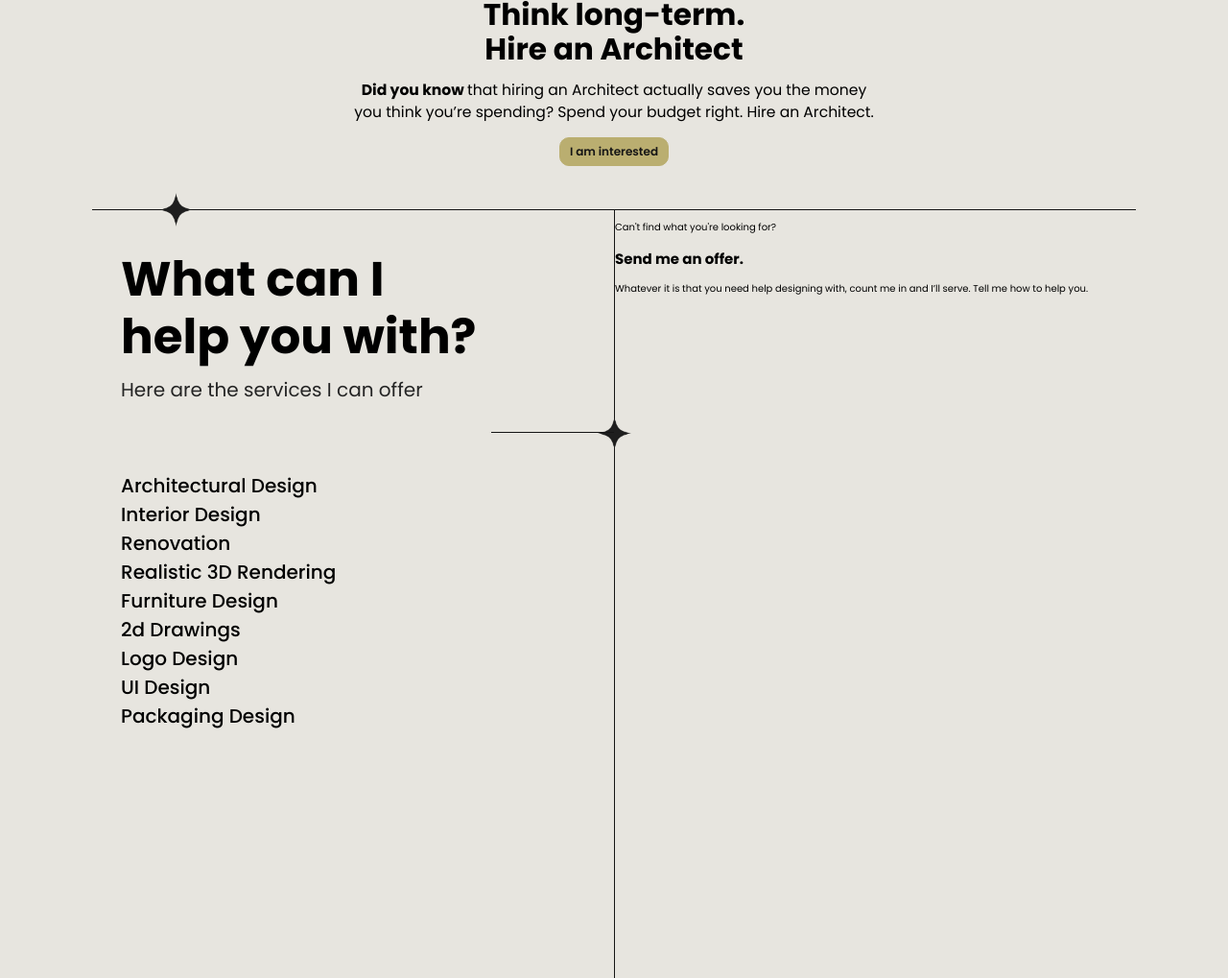
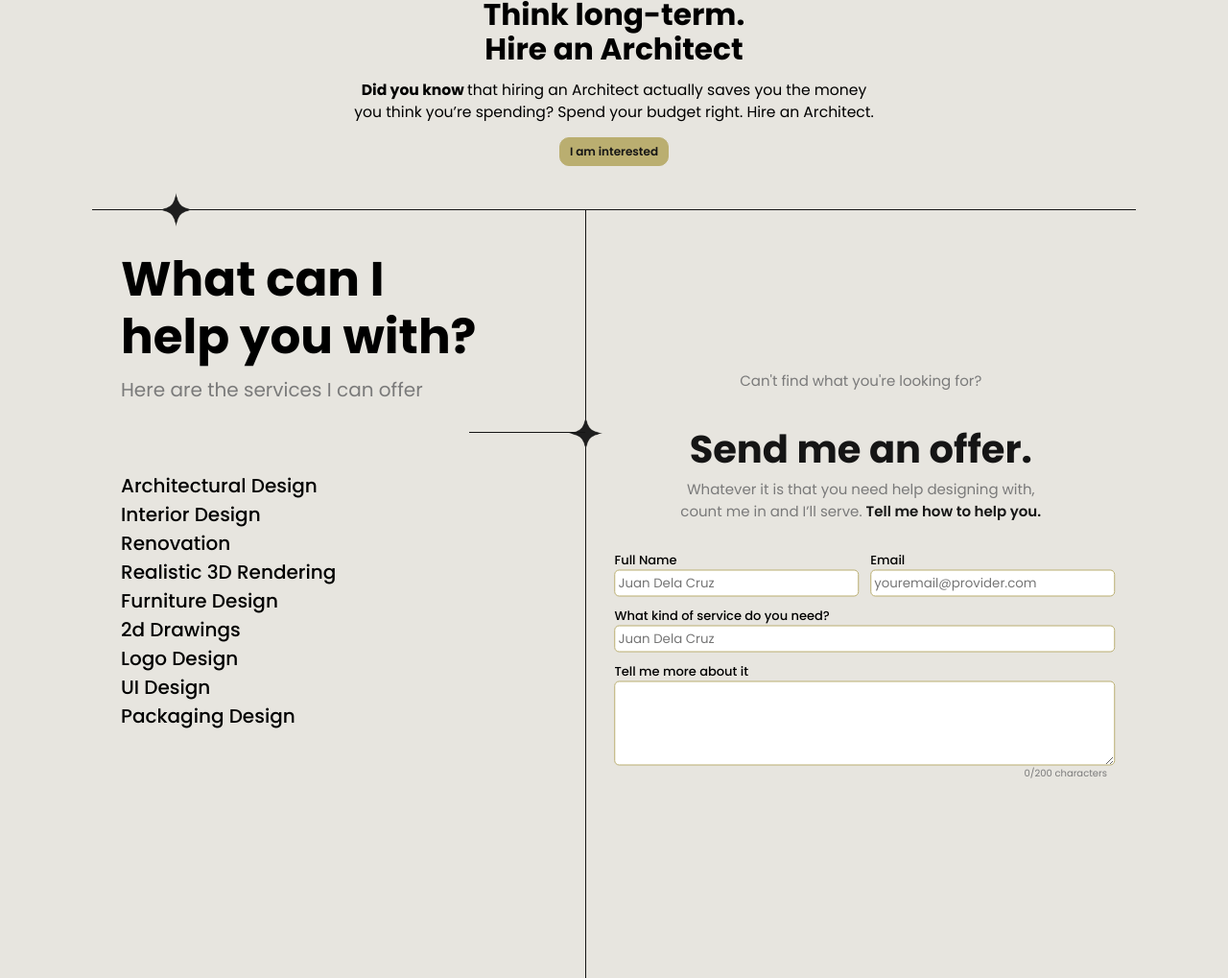
Before and after one commit to Layyl/layyl.github.io, a plain HTML site: page index.html in a window 1280 px wide. Shown: the part 1668-2687 px from the top of the page at 96% size. Drawn offline with nearby package versions, Linux system fonts and the light colour scheme.

Commit message:
Services section front end now completed

```diff
--- a/index.html
+++ b/index.html
@@ -97,10 +97,37 @@
             </ul>
         </div>
     </div>
-    <div class="services_form">
-        <p>Can't find what you're looking for?</p>
-        <h2>Send me an offer.</h2>
-        <p>Whatever it is that you need help designing with, count me in and I’ll serve. <span>Tell me how to help you.</span></p>
+    <div class="services-form">
+        <div class="form-text">
+            <p>Can't find what you're looking for?</p>
+            <h1>Send me an offer.</h1>
+            <p>Whatever it is that you need help designing with,<br>count me in and I’ll serve. <span>Tell me how to help you.</span></p>
+            <div class="form-inputs">
+                <form action="">
+                    <div class="flex-inputs">
+                        <div class="input-text">
+                            <label>Full Name</label>
+                            <input class = "name" type="text" placeholder="Juan Dela Cruz">
+                        </div>
+                        <div class="input-text">
+                            <label>Email</label>
+                            <input class = "email" type="email" placeholder="youremail@provider.com">
+                        </div>
+                    </div>
+                    <div class="input-text">
+                        <label>What kind of service do you need?</label>
+                        <input class = "service-needed" type="text" placeholder="Juan Dela Cruz">
+                    </div>
+                    <div class="input-text">
+                        <label>Tell me more about it</label>
+                            <div class="service-ta-container">
+                                <textarea class = "service-desc"></textarea>
+                                <p class = "char-limit">0/200 characters</p>
+                            </div>
+                    </div>
+                </form>
+            </div>
+        </div>
     </div>
 </section>
 </div>
--- a/style.css
+++ b/style.css
@@ -3,7 +3,7 @@
 
 :root{
     --clr-primary: #151515;
-    --clr-secondary: hsl(0, 0%, 14%);
+    --clr-secondary: hsl(0, 0%, 48%);
     --clr-accent: #BAAE70;
     --clr-accent-500: #938955;
     --clr-white: #e7e5df;
@@ -351,3 +351,84 @@ text-decoration-color: var(--clr-accent);
     right:-1.8rem;
     width: 3.5rem;
 }
+
+.services-form {
+    position: relative;
+    width: 50%;
+    margin: 3rem;
+    text-align: center;
+}
+
+.form-text {
+    width: 100%;
+    position: absolute;
+    top: 50%;
+    left: 50%;
+    transform: translate(-50%, -50%);
+}
+
+.services-form p{
+font-size: 1.5rem;
+color: var(--clr-secondary);
+margin: 0 0 3rem 0;
+}
+.services-form h1{
+font-size: 4rem;
+color: var(--clr-primary);
+margin: 0;
+}
+.services-form span{
+font-weight: 600;
+color: var(--clr-primary);
+margin: 0;
+}
+
+.input-text{
+    display: flex;
+    flex-grow: 1;
+    flex-direction: column;
+    align-items: start;
+    margin-bottom: 1rem;
+}
+.input-text .name, .email{
+    font-family: 'Poppins', sans-serif;
+    width: 100%;
+    padding: 0.3rem;
+    border: 0.6px solid var(--clr-accent);
+    border-radius: .5rem;
+}
+.input-text label{
+    font-family: 'Poppins', sans-serif;
+    font-size: 1.3rem;
+    font-weight: 500;
+}
+.flex-inputs{
+    display:flex;
+    flex-direction: row;
+    gap: 2rem;
+}
+.input-text .service-needed{
+    font-family: 'Poppins', sans-serif;
+    width: 100%;
+    padding: 0.3rem;
+    border: 0.6px solid var(--clr-accent);
+    border-radius: .5rem;
+}
+.input-text .service-ta-container{
+    width: 100%;
+    display: flex;
+    flex-direction: column;
+}
+
+.input-text .service-desc{
+    font-family: 'Poppins', sans-serif;
+    width: 100%;
+    padding: 0.3rem;
+    border: 0.6px solid var(--clr-accent);
+    border-radius: .5rem;
+    height: 8rem;
+}
+.input-text .char-limit{
+    font-size: 1rem;
+    text-align: end;
+}
```
